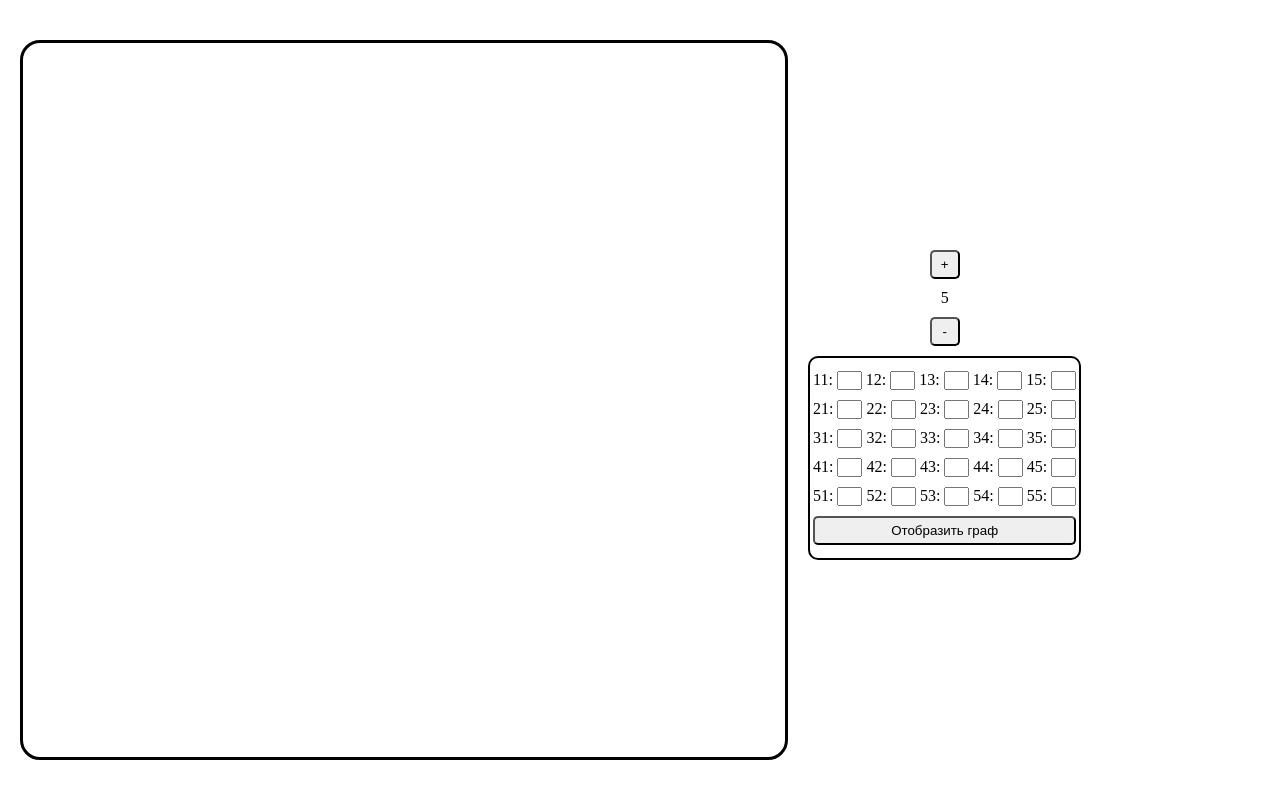
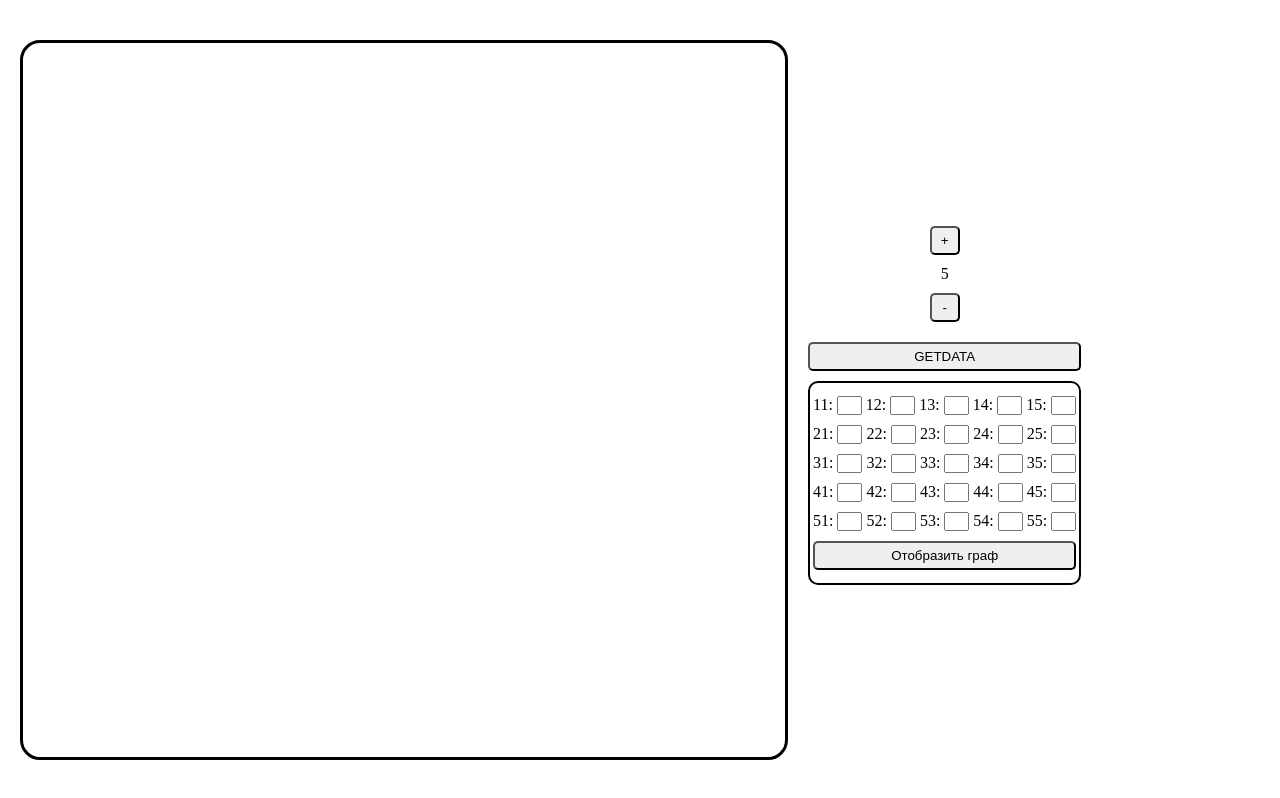
Before and after one commit to Sa888nO/graph-visualizer, a React (Create React App) app: page / in a window 1280 px wide. Built offline with nearby package versions, Linux system fonts and the light colour scheme.

Commit message:
add axios and creat post request

```diff
--- a/package.json
+++ b/package.json
@@ -3,6 +3,7 @@
   "version": "0.1.0",
   "private": true,
   "dependencies": {
+    "axios": "^1.1.3",
     "react": "^18.2.0",
     "react-dom": "^18.2.0",
     "react-router-dom": "6",
--- a/src/App.js
+++ b/src/App.js
@@ -1,6 +1,7 @@
 import { useState } from "react";
 import Controller from "@components/Controller";
 import GraphDraw from "@components/Graph/GraphDraw";
+import axios from "axios";
 import styled from "styled-components";
 
 const GraphBlock = styled.div`
@@ -27,6 +28,24 @@ const Size = styled.div`
 		text-align: center;
 	}
 `;
+
+let d = new FormData();
+d.append("input", "AlexEgorushkin201-362");
+d.append("size", "7");
+d.append("limit", "10");
+d.append("task_number", "1");
+// eslint-disable-next-line no-console
+console.log(d);
+async function getData() {
+	let res = await axios
+		.post(`http://test.std-1875.ist.mospolytech.ru/generate2`, d)
+		.then((res) => res.data);
+
+	if (res) {
+		// eslint-disable-next-line no-console
+		console.log(res);
+	}
+}
 
 const App = () => {
 	let [matrixIsReady, ready] = useState(false);
@@ -57,6 +76,7 @@ const App = () => {
 						-
 					</button>
 				</Size>
+				<button onClick={getData}>GETDATA</button>
 
 				<Controller
 					matrixSize={matrixSize}
```
Also changed, not shown: jsconfig.json (indentation only), 1 other file (tests, documents, lock files or other folders).
